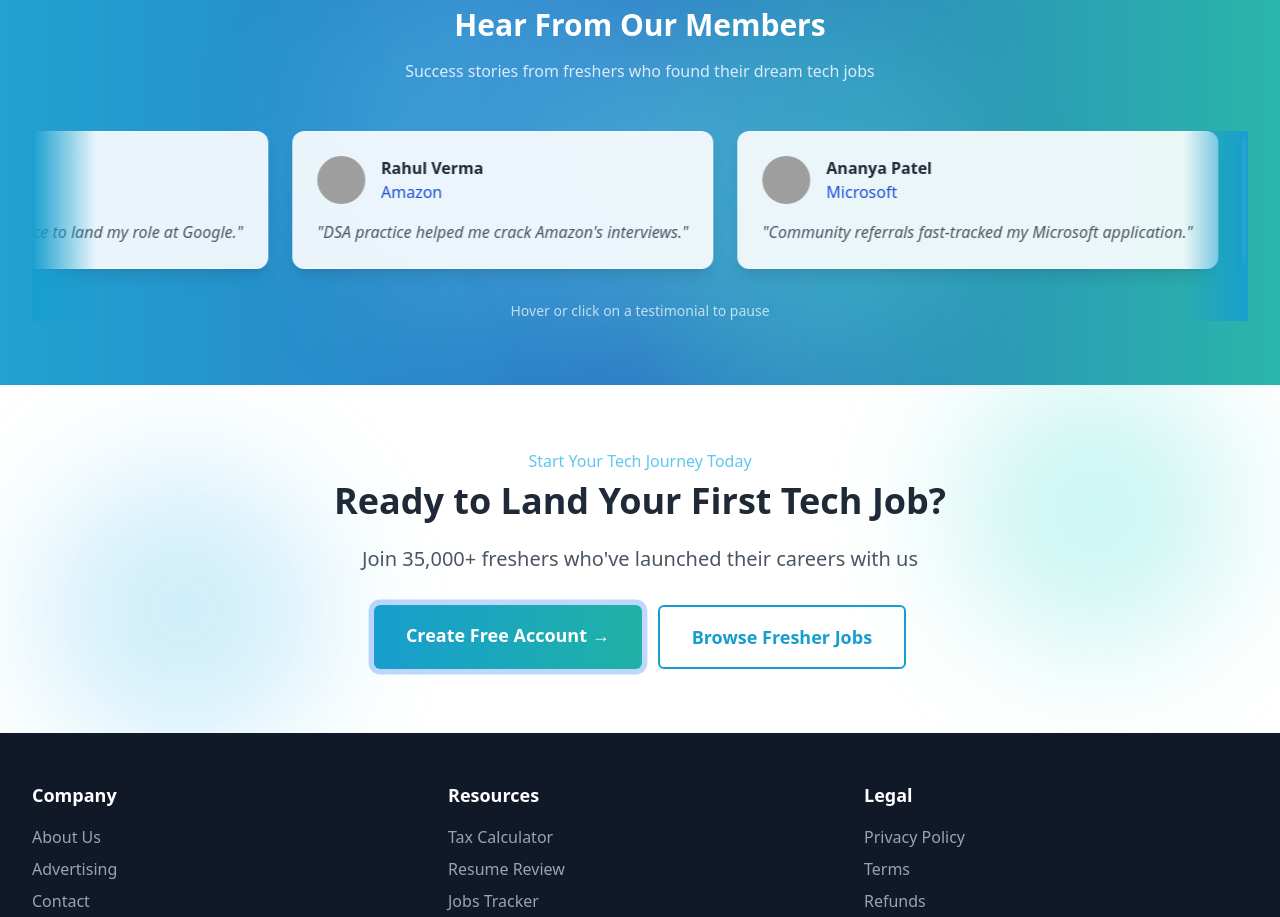
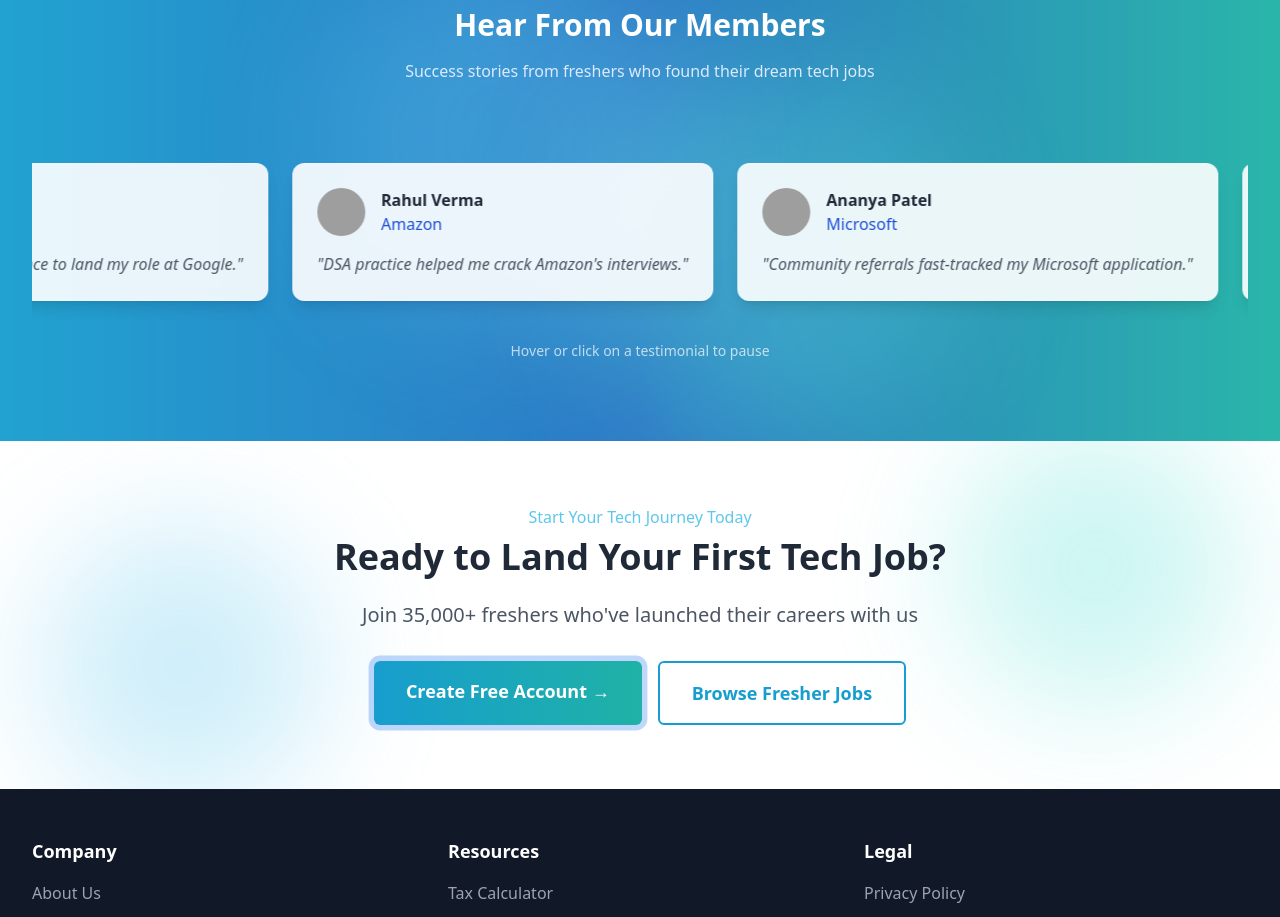
Before and after one commit to BitHiveTechnologies/X_Career-Website, a Next.js app: page / in a window 1280 px wide. Shown: the part 2800-3717 px from the top of the page. Built offline with nearby package versions, Linux system fonts and the light colour scheme; grey boxes are pictures that could not be loaded.

Commit message:
fine ,  ut the slide fase effect of colors on both sides were looking good

```diff
--- a/app/page.tsx
+++ b/app/page.tsx
@@ -1440,9 +1440,9 @@ export default function Page() {
                         </div>
 
                         {/* Auto-scrolling testimonial carousel */}
-                        <div className="relative overflow-hidden" data-oid="y4tftqb">
+                        <div className="relative overflow-hidden py-4" data-oid="y4tftqb">
                             <div
-                                className="flex animate-scroll gap-6 hover:pause-animation focus:pause-animation"
+                                className="flex animate-scroll gap-6 hover:pause-animation focus:pause-animation pt-4 pb-2"
                                 onMouseEnter={(e) =>
                                     (e.currentTarget.style.animationPlayState = 'paused')
                                 }
@@ -1460,7 +1460,7 @@ export default function Page() {
                                 {testimonials.map((testimonial) => (
                                     <div
                                         key={testimonial.id}
-                                        className="bg-white/90 backdrop-blur-md text-gray-800 p-6 rounded-xl shadow-lg hover:shadow-2xl transition-all duration-500 transform hover:-translate-y-2 relative z-10 border border-white/30 min-w-[300px] flex-shrink-0"
+                                        className="bg-white/90 backdrop-blur-md text-gray-800 p-6 rounded-xl shadow-lg hover:shadow-2xl transition-all duration-500 transform hover:-translate-y-2 relative z-10 border border-white/20 min-w-[300px] flex-shrink-0"
                                         data-oid="mozk8rk"
                                     >
                                         <div className="flex items-center mb-4" data-oid=".arb65q">
@@ -1493,7 +1493,7 @@ export default function Page() {
                                 {testimonials.slice(0, 3).map((testimonial) => (
                                     <div
                                         key={`duplicate-${testimonial.id}`}
-                                        className="bg-white/90 backdrop-blur-md text-gray-800 p-6 rounded-xl shadow-lg hover:shadow-2xl transition-all duration-500 transform hover:-translate-y-2 relative z-10 border border-white/30 min-w-[300px] flex-shrink-0"
+                                        className="bg-white/90 backdrop-blur-md text-gray-800 p-6 rounded-xl shadow-lg hover:shadow-2xl transition-all duration-500 transform hover:-translate-y-2 relative z-10 border border-white/20 min-w-[300px] flex-shrink-0"
                                         data-oid="790:tqb"
                                     >
                                         <div className="flex items-center mb-4" data-oid="idfaztg">
@@ -1524,11 +1524,11 @@ export default function Page() {
                             </div>
 
                             <div
-                                className="absolute inset-y-0 left-0 w-16 bg-gradient-to-r from-[hsl(196,80%,45%)] to-transparent z-20"
+                                className="absolute inset-y-0 left-0 w-16 bg-gradient-to-r from-[hsl(196,80%,45%)/90] to-transparent z-20"
                                 data-oid="yos2.aj"
                             ></div>
                             <div
-                                className="absolute inset-y-0 right-0 w-16 bg-gradient-to-l from-[hsl(196,80%,45%)] to-transparent z-20"
+                                className="absolute inset-y-0 right-0 w-16 bg-gradient-to-l from-[hsl(196,80%,45%)/90] to-transparent z-20"
                                 data-oid="0o90pte"
                             ></div>
 
```
